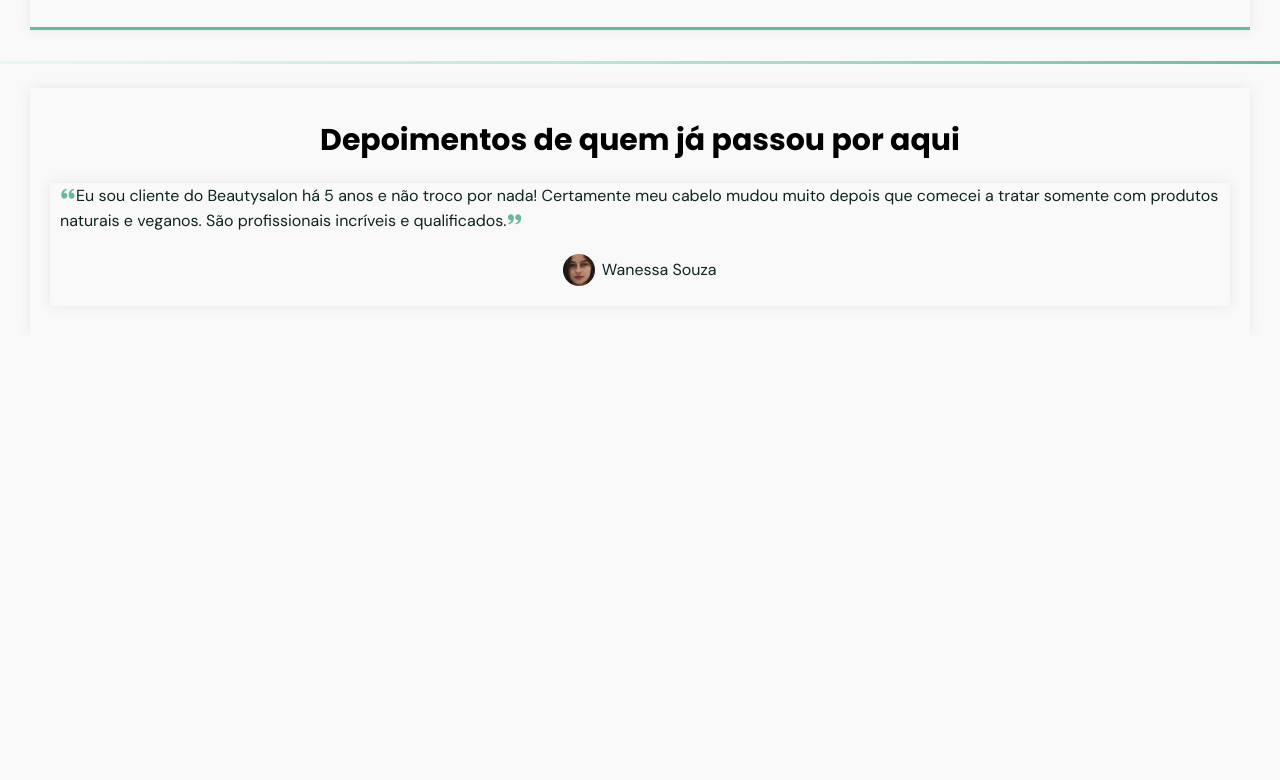
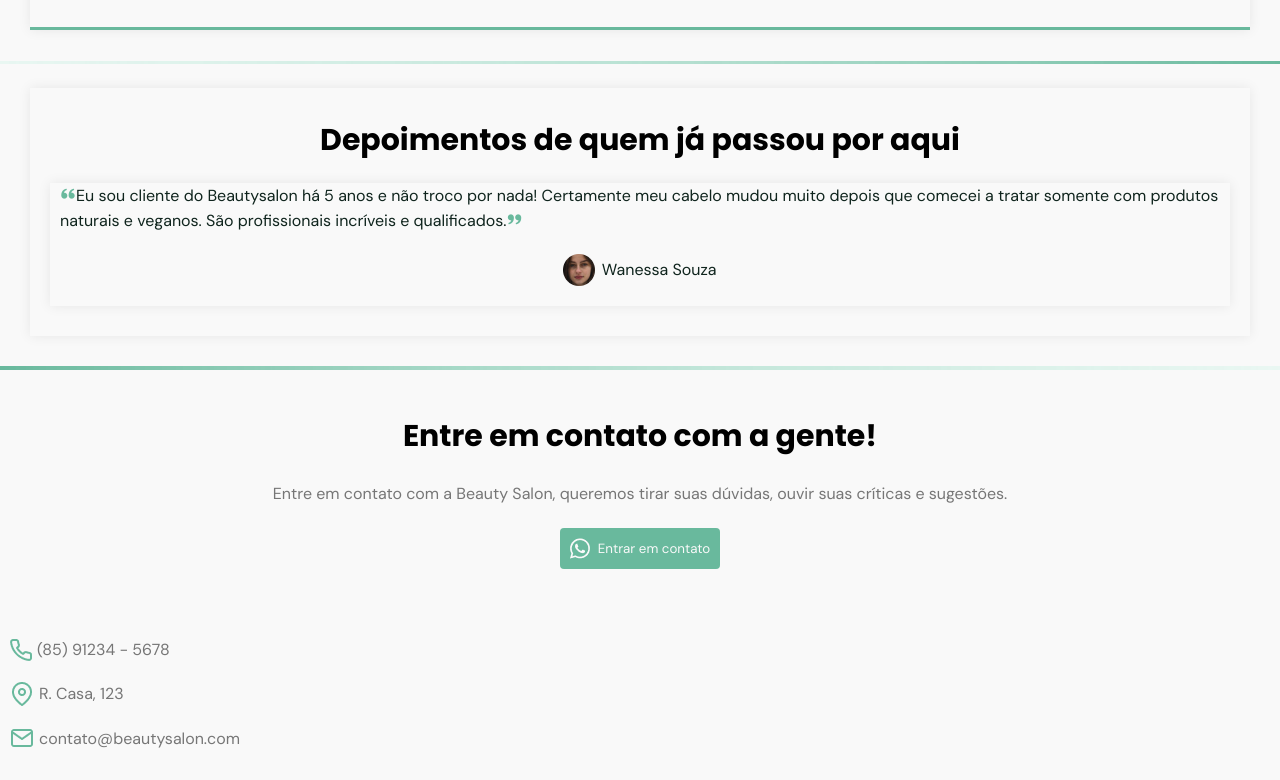
Before and after one commit to lucasxz4/beauty_salon, a plain HTML site: page index.html in a window 1280 px wide. Shown: the part 3349-4129 px from the top of the page. Before the commit the page ends 3685 px from the top, so only its background shows below. Drawn offline with nearby package versions, Linux system fonts and the light colour scheme.

Commit message:
Beauty Salon

```diff
--- a/css/style.css
+++ b/css/style.css
@@ -264,3 +264,69 @@
     gap: 0.4rem;
     padding: 20px 0px;
 }
+
+.contact {
+    display: flex;
+    flex-direction: column;
+    justify-content: center;
+    align-items: center;
+    padding: 40px 10px;
+    gap: 1.5rem;
+}
+
+.contact h1 {
+    font-family: 'Poppins';
+    font-weight: 700;
+    font-size: 30px;
+}
+
+.contact p {
+    font-family: 'DM Sans';
+    font-weight: 400;
+    font-size: 16px;
+    color: var(--cor05);
+}
+
+.button-contact a {
+    text-decoration: none;
+}
+
+.btn-contact {
+    display: flex;
+    align-items: center;
+    justify-content: center;
+    padding: 10px;
+    background-color: var(--cor02);
+    border-radius: 4px;
+    border: none;
+    cursor: pointer;
+    color: var(--cor04);
+    gap: 0.5rem;
+    font-weight: 500;
+    font-family: 'DM Sans';
+}
+
+.contact2 {
+    display: flex;
+    flex-direction: column;
+    justify-content: flex-start;
+    padding: 30px 10px;
+    gap: 1.3rem;
+}
+
+.contact2 p {
+    display: flex;
+    align-items: center;
+    font-family: 'DM Sans';
+    color: var(--cor05);
+    font-weight: 400;
+}
+
+.contact2 p a {
+    color: var(--cor05);
+    text-decoration: none;
+}
+
+.contact2 p img {
+    padding-right: 5px;
+}
--- a/index.html
+++ b/index.html
@@ -28,7 +28,7 @@
                     <li class="menu-links"><a href="#sobre" class="links">Sobre</a></li>
                     <li class="menu-links"><a href="#servicos" class="links">Serviços</a></li>
                     <li class="menu-links"><a href="#depoimentos" class="links">Depoimentos</a></li>
-                    <li class="menu-links"><a href="#" class="links">Contato</a></li>
+                    <li class="menu-links"><a href="#contact" class="links">Contato</a></li>
                 </ul>
             </div>
 
@@ -116,6 +116,24 @@
             </div>
         </article>
 
+        <div class="divider">
+            <img src="images/Divider-reverse.png" alt="Divider">
+        </div>
+
+        <div class="contact" id="contact">
+            <h1>Entre em contato com a gente!</h1>
+            <p>Entre em contato com a Beauty Salon, queremos tirar suas dúvidas, ouvir suas críticas e sugestões.</p>
+            <div class="button-contact">
+                <a href="https://api.whatsapp.com/send?phone=5588981458537&text=Ol%C3%A1!" target="_blank"><button class="btn-contact"><img src="images/path4.png" alt="Ícone do Whatsapp">Entrar em contato</button></a>
+            </div>
+        </div>
+
+        <article class="contact2">
+            <p><img src="images/tel.png" alt="Ícone Telefone"><a href="tel:85912345678">(85) 91234 - 5678</a></p>
+            <p><img src="images/map.png" alt="Ícone Localização">R. Casa, 123</p>
+            <p><img src="images/email.png" alt="Ícone email"><a href="mailto:contato@beautysalon.com">contato@beautysalon.com</a></p>
+        </article>
+
     </main>
 
 
```
Also changed, not shown: images/email.png (added), images/map.png (added), images/path4.png (added), images/tel.png (added).
